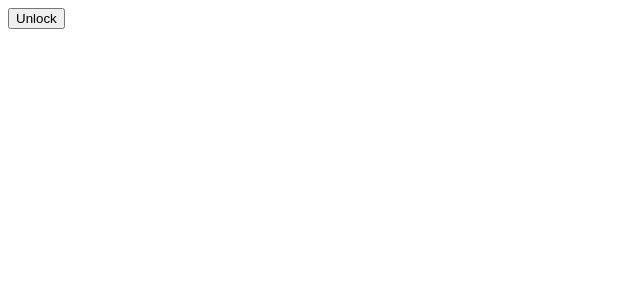
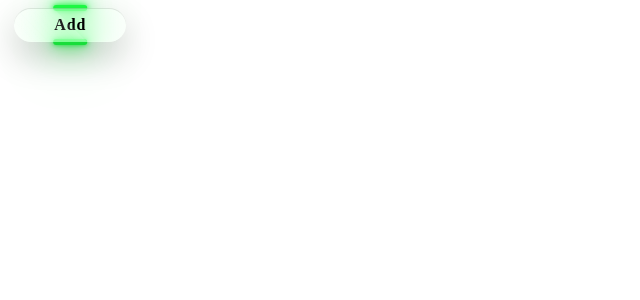
Before and after one commit to tshuenhau/autogatePi, a React (Create React App) app in the folder frontend/: page / in a window 1280 px wide. Shown: the top 300 px of the page, without its empty margins (0-640 px from the left). Built offline with nearby package versions, Linux system fonts and the light colour scheme.

Commit message:
added styling for button

```diff
--- a/frontend/src/App.js
+++ b/frontend/src/App.js
@@ -1,8 +1,17 @@
-import { Route, Switch } from "react-router-dom";
-import * as api from "./api";
+import { Route, Routes } from "react-router-dom";
+import Main from "./pages/Main.js";
+import { useState } from "react";
 
 function App() {
-  return <button onClick={api.instant}>Unlock</button>;
+  const [buttonClicked, setButtonClicked] = useState(false);
+
+  return (
+    <div className="app">
+      <Routes>
+        <Route path="/" element={<Main />} />
+      </Routes>
+    </div>
+  );
 }
 
 export default App;
--- /dev/null
+++ b/frontend/src/components/button/Button.module.css
@@ -0,0 +1,27 @@
+.button {
+  display: flex;
+  align-items: center;
+  padding: 5px 30px;
+  border: 1px solid var(--primary-color);
+  border-radius: var(--border-radius);
+  font-weight: bold;
+  font-size: 12px;
+}
+
+.primary-button {
+  background-color: var(--primary-color);
+  color: rgb(255, 255, 255);
+}
+
+.primary-button:hover {
+  background-color: rgb(125, 190, 255);
+  border: 1px solid rgb(125, 190, 255);
+}
+
+.secondary-button {
+  color: var(--primary-color);
+}
+
+.secondary-button:hover {
+  background-color: rgb(240, 247, 255);
+}
--- /dev/null
+++ b/frontend/src/components/glassbutton/GlassButton.js
@@ -0,0 +1,25 @@
+import classes from "./GlassButton.module.css";
+import { useState } from "react";
+
+function GlassButton(props) {
+  const [isClicked, setIsClicked] = useState(false);
+
+  function updateLabel() {}
+  return (
+    <div
+      className={[
+        props.active ? classes.glassbuttonactive : classes.glassbutton,
+        classes[props.color],
+        "hoverable",
+      ].join(" ")}
+      onClick={function (e) {
+        props.function();
+        updateLabel();
+      }}
+    >
+      <a> {props.label}</a>
+    </div>
+  );
+}
+
+export default GlassButton;
--- /dev/null
+++ b/frontend/src/components/glassbutton/GlassButton.module.css
@@ -0,0 +1,180 @@
+.glassbutton {
+  position: relative;
+  width: 14vh;
+  height: 4vh;
+  display: inline-block;
+  margin: 0% 0.5% 0% 0.5%;
+  text-align: center;
+}
+
+.glassbutton a {
+  position: absolute;
+  width: 100%;
+  height: 100%;
+  display: flex;
+  align-items: center;
+  justify-content: center;
+  background: rgba(255, 255, 255, 0.05);
+  box-shadow: 0 15px 35px rgba(0, 0, 0, 0.2);
+  border-top: 1px solid rgba(0, 0, 0, 0.1);
+  border-bottom: 1px solid rgba(255, 255, 255, 0.1);
+  border-radius: 30px;
+  color: rgb(0, 0, 0);
+  z-index: 3;
+  font-weight: 600;
+  letter-spacing: 1px;
+  text-emphasis: none;
+  overflow: hidden;
+  backdrop-filter: blur(15px);
+}
+
+.glassbuttonactive {
+  position: relative;
+  width: 14vh;
+  height: 4vh;
+  display: inline-block;
+  margin: 0% 0.5% 0% 0.5%;
+}
+
+.glassbutton a:active {
+  letter-spacing: 3px;
+}
+
+.glassbutton a::before {
+  content: "";
+  position: absolute;
+  top: 0;
+  left: 0;
+  width: 50%;
+  height: 100%;
+  background: linear-gradient(to left, rgba(255, 255, 255, 0.15), transparent);
+  transform: skewX(45deg) translateX(0);
+  transition: 0.5s;
+}
+
+.glassbutton:active a::before {
+  transform: skewX(45deg) translateX(200%);
+}
+
+.glassbutton::before {
+  content: "";
+  position: absolute;
+  left: 50%;
+  transform: translateX(-50%);
+  bottom: -5px;
+  width: 30%;
+  height: 20%;
+  background: rgb(255, 255, 255);
+  border-radius: 10px;
+  transition: 0.5s;
+  transition-delay: 0s;
+}
+
+.glassbutton:active::before {
+  bottom: 0;
+  height: 50%;
+  width: 90%;
+  border-radius: 30px;
+  transition-delay: 0s;
+}
+
+.glassbutton::after {
+  content: "";
+  position: absolute;
+  left: 50%;
+  transform: translateX(-50%);
+  top: -3px;
+  width: 30%;
+  height: 20%;
+  background: rgb(255, 255, 255);
+  border-radius: 10px;
+  transition: 0.5s;
+  transition-delay: 0s;
+}
+
+.glassbutton:active::after {
+  top: 5px;
+  height: 30%;
+  width: 90%;
+  border-radius: 30px;
+  transition-delay: 0s;
+}
+
+.glassbutton a:active {
+  letter-spacing: 1px;
+}
+
+.glassbuttonactive a {
+  position: absolute;
+  width: 100%;
+  height: 100%;
+  display: flex;
+  align-items: center;
+  justify-content: center;
+  background: rgba(255, 255, 255, 0.05);
+  box-shadow: 0 15px 35px rgba(0, 0, 0, 0.2);
+  border-top: 1px solid rgba(255, 255, 255, 0.1);
+  border-bottom: 1px solid rgba(255, 255, 255, 0.1);
+  border-radius: 30px;
+  color: black;
+  z-index: 3;
+  font-weight: 400;
+  letter-spacing: 1px;
+  text-emphasis: none;
+  overflow: hidden;
+  backdrop-filter: blur(15px);
+}
+.glassbuttonactive::before {
+  content: "";
+  position: absolute;
+  left: 50%;
+  transform: translateX(-50%);
+  background: #ffffff;
+  bottom: 0;
+  height: 50%;
+  width: 80%;
+  border-radius: 30px;
+}
+.glassbuttonactive::after {
+  content: "";
+  position: absolute;
+  left: 50%;
+  transform: translateX(-50%);
+  background: #ffffff;
+  top: 0;
+  height: 50%;
+  width: 80%;
+  border-radius: 30px;
+}
+
+.red::before,
+.red::after {
+  background: #f00;
+  box-shadow: 0 0 5px #f00, 0 0 15px #f00, 0 0 30px #f00, 0 0 60px #f00;
+}
+
+.pink::before,
+.pink::after {
+  background: #ff1f71;
+  box-shadow: 0 0 5px #ff1f71, 0 0 15px #ff1f71, 0 0 30px #ff1f71,
+    0 0 60px #ff1f71;
+}
+.blue::before,
+.blue::after {
+  background: #2bd2ff;
+  box-shadow: 0 0 5px #2bd2ff, 0 0 15px #2bd2ff, 0 0 30px #2bd2ff,
+    0 0 60px #2bd2ff;
+}
+
+.orange::before,
+.orange::after {
+  background: #ec5c61;
+  box-shadow: 0 0 5px #ec5c61, 0 0 15px #ec5c61, 0 0 30px #ec5c61,
+    0 0 60px #ec5c61;
+}
+.green::before,
+.green::after {
+  background: #1eff45;
+  box-shadow: 0 0 5px #1eff45, 0 0 15px #1eff45, 0 0 30px #1eff45,
+    0 0 60px #1eff45;
+}
--- /dev/null
+++ b/frontend/src/pages/Main.js
@@ -0,0 +1,17 @@
+import * as api from "../api/index";
+import GlassButton from "../components/glassbutton/GlassButton.js";
+import { useState } from "react";
+
+function Main() {
+  return (
+    <GlassButton
+      label="Add"
+      color="green"
+      function={function toggleAdd() {
+        api.instant();
+      }}
+    />
+  );
+}
+
+export default Main;
```
Also changed, not shown: frontend/src/components/button/Button.js (added, +31 -0 lines), 1 other file (tests, documents, lock files or other folders).
